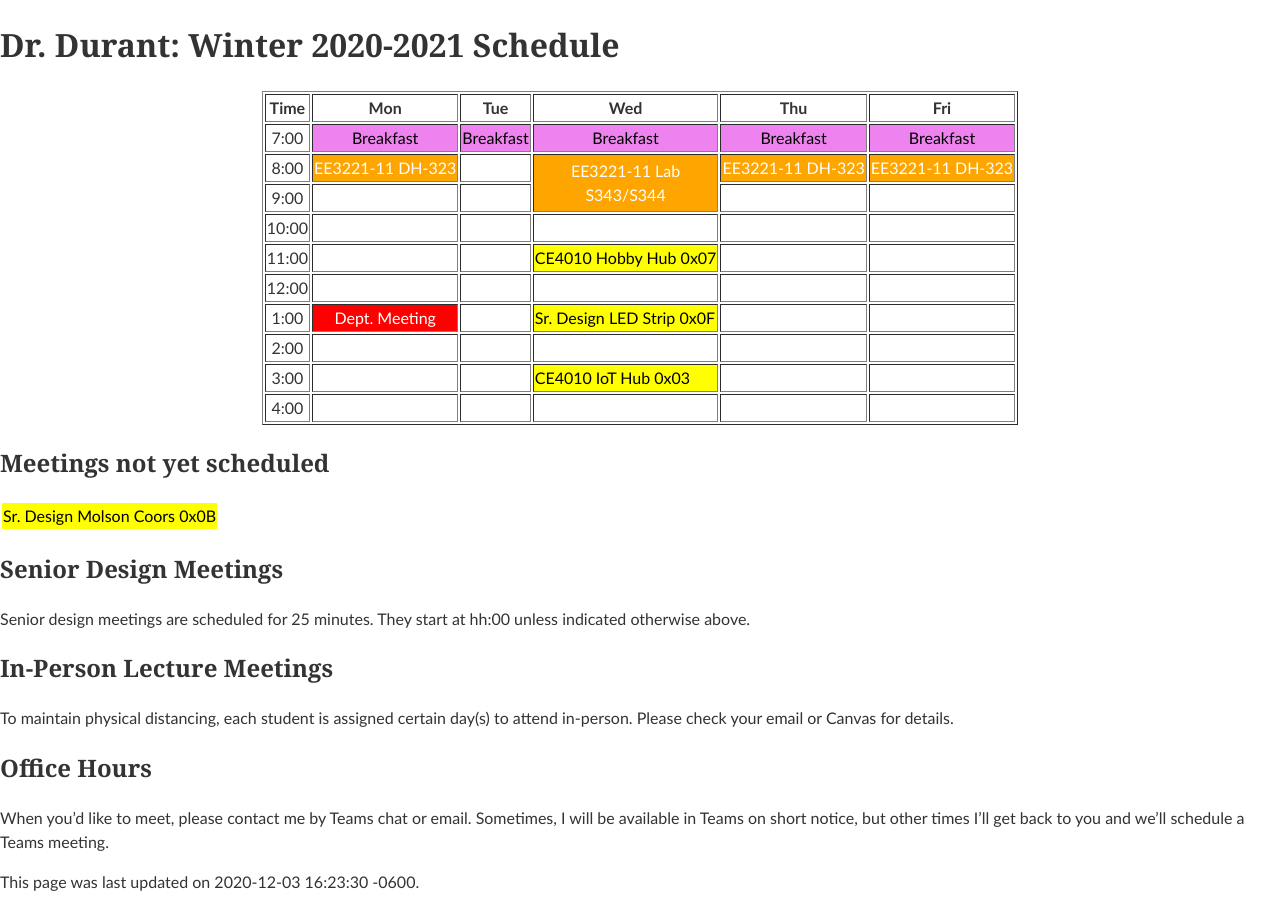
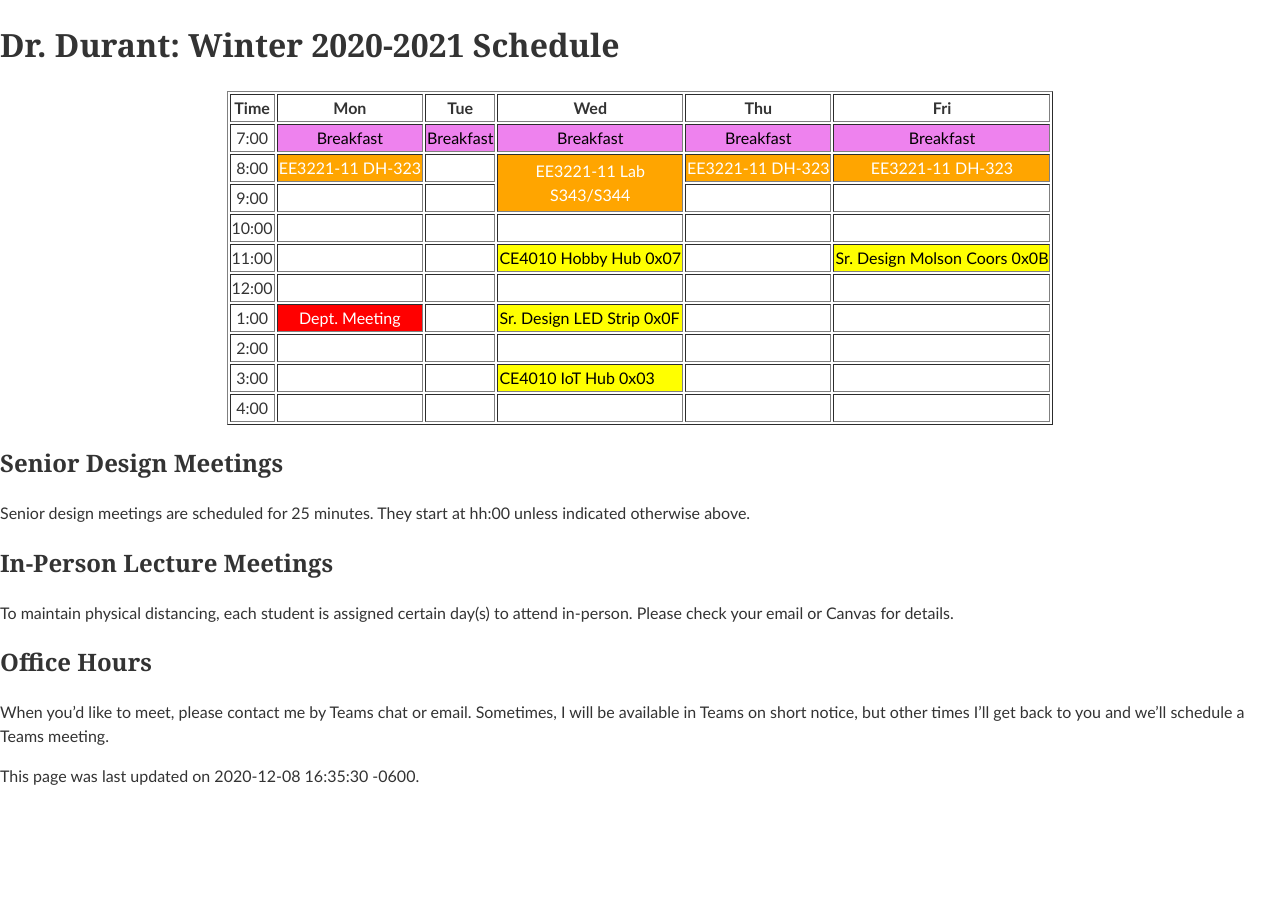
Before and after one commit to edurant/edurant.github.io, a Jekyll site: the page built from sched/w2021.md, in a window 1280 px wide. Built offline with Jekyll 4.4.1, drawn with Linux system fonts in a browser that asks for light colours.

Commit message:
scheduled senior design team

```diff
--- a/sched/w2021.md
+++ b/sched/w2021.md
@@ -1,6 +1,6 @@
 ---
 title: "Dr. Durant: Winter 2020-2021 Schedule"
-date: 2020-12-03 16:23:30 -0600
+date: 2020-12-08 16:35:30 -0600
 ---
 
 <style type="text/css">
@@ -14,25 +14,19 @@
 
 <div align="center">
 <table border>
-<tr><th>Time</th>       <th>Mon</th>                                    <th>Tue</th>                        <th>Wed</th>                                                    <th>Thu</th>                                    <th>Fri</th>                                    </tr>
-<tr><td>7:00</td>       <td class="lunch">Breakfast</td>                <td class="lunch">Breakfast</td>    <td class="lunch">Breakfast</td>                                <td class="lunch">Breakfast</td>                <td class="lunch">Breakfast</td>                </tr>
-<tr><td>8:00</td>       <td class="ee3221">EE3221-11&nbsp;DH-323</td>   <td>&nbsp;</td>                     <td class="ee3221" rowspan="2">EE3221-11 Lab<br/>S343/S344</td> <td class="ee3221">EE3221-11&nbsp;DH-323</td>   <td class="ee3221">EE3221-11&nbsp;DH-323</td>   </tr>
-<tr><td>9:00</td>       <td>&nbsp;</td>                                 <td>&nbsp;</td>                                                                                     <td>&nbsp;</td>                                 <td>&nbsp;</td>                                 </tr>
-<tr><td>10:00</td>      <td>&nbsp;</td>                                 <td>&nbsp;</td>                     <td>&nbsp;</td>                                                 <td>&nbsp;</td>                                 <td>&nbsp;</td>                                 </tr>
-<tr><td>11:00</td>      <td>&nbsp;</td>                                 <td>&nbsp;</td>                     <td class="ce4010">CE4010 Hobby Hub 0x07</td>                   <td>&nbsp;</td>                                 <td>&nbsp;</td>                                 </tr>
-<tr><td>12:00</td>      <td>&nbsp;</td>                                 <td>&nbsp;</td>                     <td>&nbsp;</td>                                                 <td>&nbsp;</td>                                 <td>&nbsp;</td>                                 </tr>
-<tr><td>1:00</td>       <td class="am">Dept. Meeting</td>               <td>&nbsp;</td>                     <td class="ce4010">Sr. Design LED Strip 0x0F</td>               <td>&nbsp;</td>                                 <td>&nbsp;</td>                                 </tr>
-<tr><td>2:00</td>       <td>&nbsp;</td>                                 <td>&nbsp;</td>                     <td>&nbsp;</td>                                                 <td>&nbsp;</td>                                 <td>&nbsp;</td>                                 </tr>
-<tr><td>3:00</td>       <td>&nbsp;</td>                                 <td>&nbsp;</td>                     <td class="ce4010">CE4010 IoT Hub 0x03</td>                     <td>&nbsp;</td>                                 <td>&nbsp;</td>                                 </tr>
-<tr><td>4:00</td>       <td>&nbsp;</td>                                 <td>&nbsp;</td>                     <td>&nbsp;</td>                                                 <td>&nbsp;</td>                                 <td>&nbsp;</td>                                 </tr>
+<tr><th>Time</th>       <th>Mon</th>                                    <th>Tue</th>                        <th>Wed</th>                                                    <th>Thu</th>                                    <th>Fri</th>                                            </tr>
+<tr><td>7:00</td>       <td class="lunch">Breakfast</td>                <td class="lunch">Breakfast</td>    <td class="lunch">Breakfast</td>                                <td class="lunch">Breakfast</td>                <td class="lunch">Breakfast</td>                        </tr>
+<tr><td>8:00</td>       <td class="ee3221">EE3221-11&nbsp;DH-323</td>   <td>&nbsp;</td>                     <td class="ee3221" rowspan="2">EE3221-11 Lab<br/>S343/S344</td> <td class="ee3221">EE3221-11&nbsp;DH-323</td>   <td class="ee3221">EE3221-11&nbsp;DH-323</td>           </tr>
+<tr><td>9:00</td>       <td>&nbsp;</td>                                 <td>&nbsp;</td>                                                                                     <td>&nbsp;</td>                                 <td>&nbsp;</td>                                         </tr>
+<tr><td>10:00</td>      <td>&nbsp;</td>                                 <td>&nbsp;</td>                     <td>&nbsp;</td>                                                 <td>&nbsp;</td>                                 <td>&nbsp;</td>                                         </tr>
+<tr><td>11:00</td>      <td>&nbsp;</td>                                 <td>&nbsp;</td>                     <td class="ce4010">CE4010 Hobby Hub 0x07</td>                   <td>&nbsp;</td>                                 <td class="ce4010">Sr. Design Molson Coors 0x0B</td>    </tr>
+<tr><td>12:00</td>      <td>&nbsp;</td>                                 <td>&nbsp;</td>                     <td>&nbsp;</td>                                                 <td>&nbsp;</td>                                 <td>&nbsp;</td>                                         </tr>
+<tr><td>1:00</td>       <td class="am">Dept. Meeting</td>               <td>&nbsp;</td>                     <td class="ce4010">Sr. Design LED Strip 0x0F</td>               <td>&nbsp;</td>                                 <td>&nbsp;</td>                                         </tr>
+<tr><td>2:00</td>       <td>&nbsp;</td>                                 <td>&nbsp;</td>                     <td>&nbsp;</td>                                                 <td>&nbsp;</td>                                 <td>&nbsp;</td>                                         </tr>
+<tr><td>3:00</td>       <td>&nbsp;</td>                                 <td>&nbsp;</td>                     <td class="ce4010">CE4010 IoT Hub 0x03</td>                     <td>&nbsp;</td>                                 <td>&nbsp;</td>                                         </tr>
+<tr><td>4:00</td>       <td>&nbsp;</td>                                 <td>&nbsp;</td>                     <td>&nbsp;</td>                                                 <td>&nbsp;</td>                                 <td>&nbsp;</td>                                         </tr>
 </table>
 </div>
-
-## Meetings not yet scheduled
-
-<table><tr>
-<td class="ce4010">Sr. Design Molson Coors 0x0B</td>
-</tr></table>
 
 ## Senior Design Meetings
 
```
